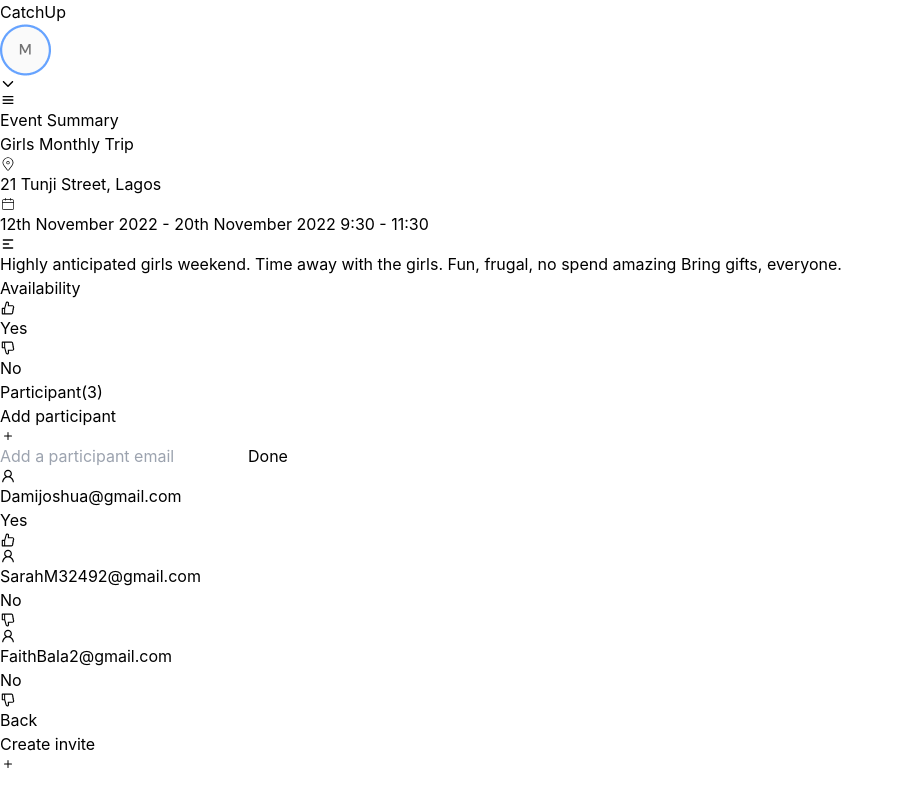
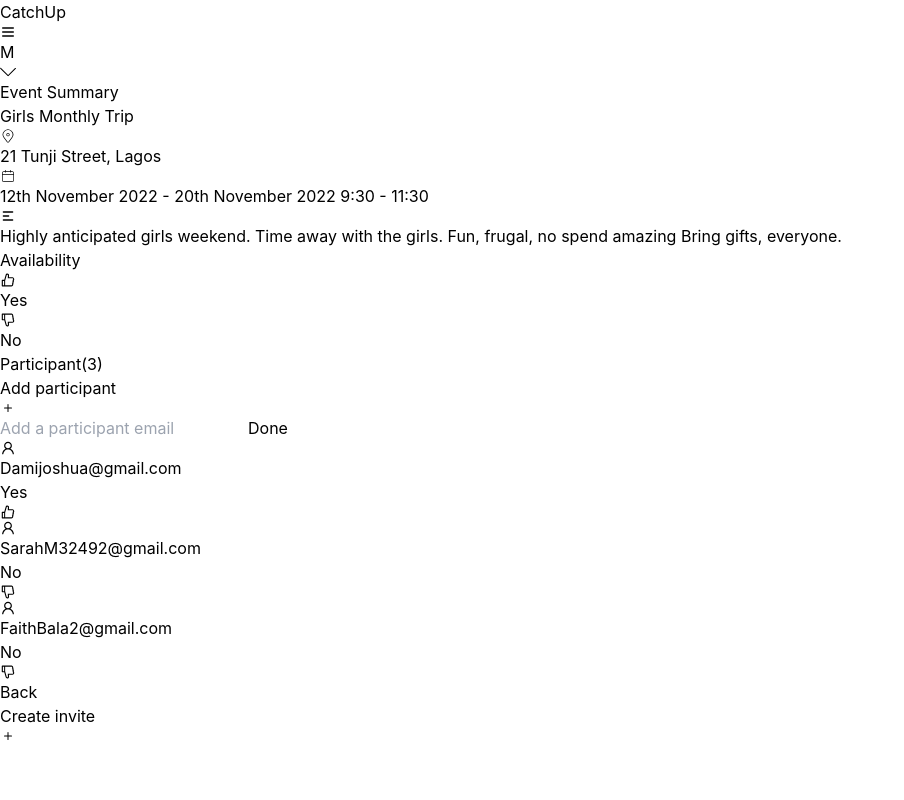
Before and after one commit to workshopapps/dinnerwithfriends.web, a React (Create React App) app: page /event_summary in a window 1280 px wide. Shown: the whole page, without its empty margins (0-904 px from the left). Built offline with nearby package versions, Linux system fonts and the light colour scheme; a web font is replaced by a local one; what @material-tailwind/react would draw is missing.

Commit message:
fix(fro-20): fixed padding issues on the event summary page

```diff
--- a/src/components/SecondNavbar.jsx
+++ /dev/null
@@ -1,32 +0,0 @@
-import React from "react";
-import { Link } from "react-router-dom";
-import { IoIosArrowDown } from "react-icons/io";
-import { BiMenu } from "react-icons/bi"
-import Dp from "../assets/img/m-img.png";
-
-const SecondNavbar = () => {
-  return (
-    <div className="border-b pb-5 px-8 my-5">
-      <div className="flex justify-between">
-        <Link to="/" className="flex items-center">
-          <span className="self-center text-blue-700 text-3xl font-semibold whitespace-nowrap ">
-            Catch
-          </span>
-          <span className="self-center text-black text-3xl font-semibold whitespace-nowrap">
-            Up
-          </span>
-        </Link>
-        <div className="md:flex hidden items-center">
-          <img src={Dp} alt="Dp" className="mr-4" />
-          <IoIosArrowDown className="cursor-pointer" />
-        </div>
-        <div className="md:hidden flex items-center">
-          <BiMenu className="text-3xl" />
-        </div>
-
-      </div>
-    </div>
-  );
-};
-
-export default SecondNavbar;
--- a/src/pages/dashboard/EventSummary.jsx
+++ b/src/pages/dashboard/EventSummary.jsx
@@ -4,8 +4,7 @@ import { CgMenuLeftAlt } from "react-icons/cg";
 import { AiOutlineLike, AiOutlineDislike, AiOutlineUser } from "react-icons/ai";
 import { BsPlus } from "react-icons/bs";
 import { Link } from "react-router-dom";
-import "../settingsPage/profilePage.css";
-import SecondNavbar from "../../components/SecondNavbar";
+import CreateEventNavbar from "../../components/CreateEvent/CreateEventNavbar";
 
 const EventSummary = () => {
   const [email, setEmail] = useState("");
@@ -35,7 +34,7 @@ const EventSummary = () => {
   };
   return (
     <div>
-      <SecondNavbar />
+      <CreateEventNavbar />
       <div className="mt-2 md:mx-14 mx-5 my-10">
         <h2 className="mt-10 text-3xl font-bold">Event Summary</h2>
         <div className="mt-4 border w-full p-5 rounded-lg shadow text-[#59595B]">
@@ -122,7 +121,7 @@ const EventSummary = () => {
           ))}
         </div>
         <div className="my-6 flex justify-between items-center">
-          <Link to="/" className="text-xl font-semibold">
+          <Link to="/dashboard/upcoming_events" className="text-xl font-semibold">
             Back
           </Link>
           <Link to={'/create_event'} className="rounded flex md:px-6 px-4 py-2.5 bg-[#1070FF] text-white items-center">
--- a/src/pages/invitee/EventInvite.jsx
+++ b/src/pages/invitee/EventInvite.jsx
@@ -7,8 +7,8 @@ const EventInvite = () => {
   return (
     <div>
       <Navbar />
-      <div className=" my-28 mx-auto md:mx-32">
-        <div className="mx-3 md:mx-0 text-center w-full">
+      <div className="mt-28 mb-10 mx-auto md:mx-32">
+        <div className="mx-2 md:mx-0 text-center w-full">
           <h1 className="text-2xl font-bold md:text-3xl">Hello, there.</h1>
           <p className="leading-6 text-gray-600 font-sm">
             You have been invited to dinner by{" "}
@@ -50,13 +50,13 @@ const EventInvite = () => {
             <div className="my-7 flex justify-between">
               <Link
                 to={"/event_invite/event_invite_response"}
-                className="rounded bg-[#1070FF] text-white py-2.5 md:px-3 px-2 text-lg"
+                className="rounded bg-[#1070FF] text-white py-2.5 md:px-3 px-1.5 md:text-lg text-base"
               >
                 Accept Invite
               </Link>
               <Link
                 to={"/"}
-                className="rounded border border-[#0056D6] text-[#0056D6] py-2.5 md:px-3 px-2 text-lg"
+                className="rounded border border-[#0056D6] text-[#0056D6] py-2.5 md:px-3 px-1.5 md:text-lg text-base"
               >
                 Decline Invite
               </Link>
```
